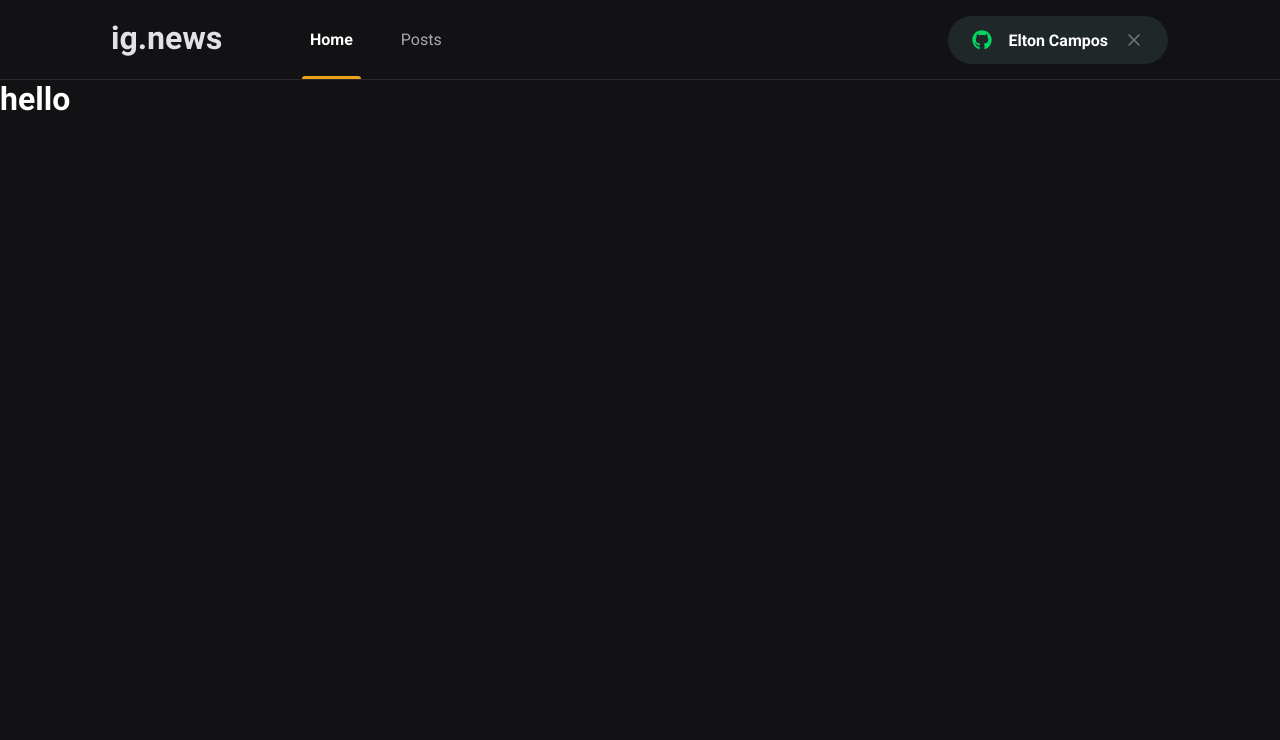
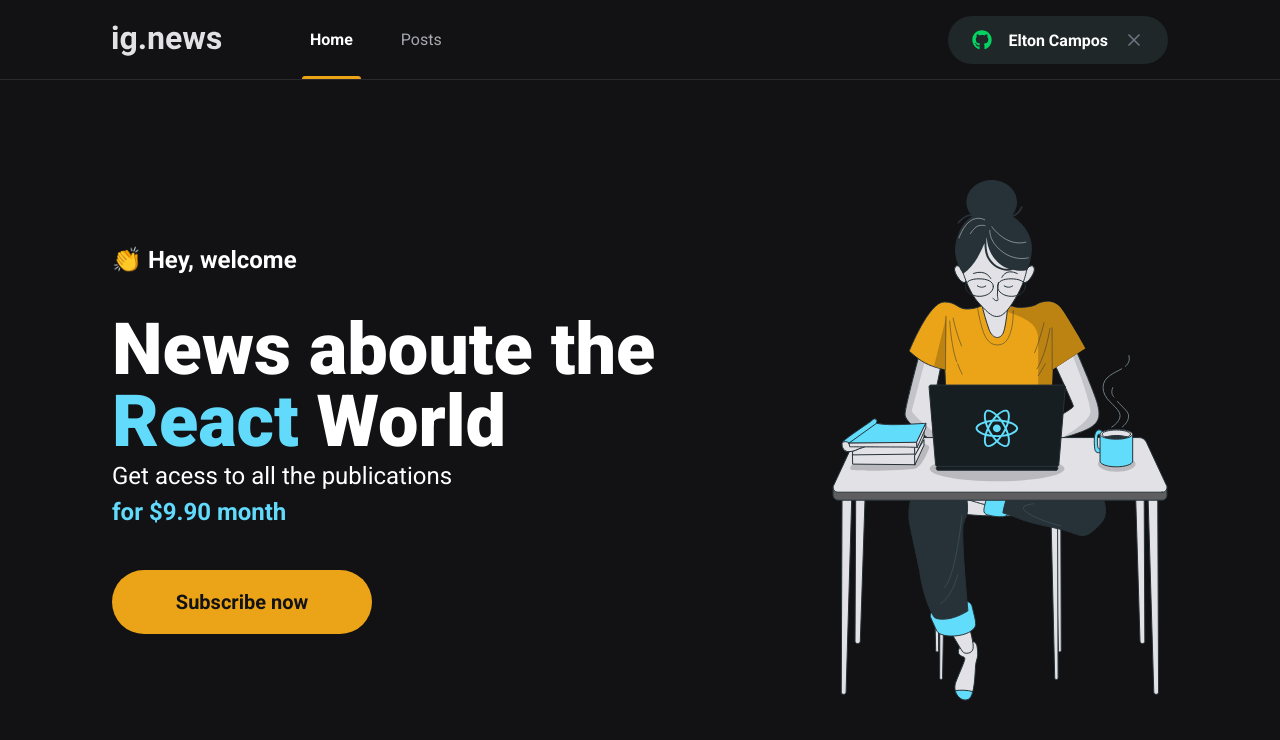
Before and after one commit to eltoncampos1/iginite-news, a Next.js app: page / in a window 1280 px wide. Shown: the top 740 px of the page. Built offline with nearby package versions, Linux system fonts and the light colour scheme.

Commit message:
chore: create home page

```diff
--- /dev/null
+++ b/src/components/SubscribeButton/index.tsx
@@ -0,0 +1,12 @@
+import styles from './styles.module.scss'
+
+export function SubscribeButton() {
+    return (
+        <button
+        type="button"
+        className={styles.subscribeButton}
+        >
+            Subscribe now
+        </button>
+    )
+}
--- /dev/null
+++ b/src/components/SubscribeButton/styles.module.scss
@@ -0,0 +1,20 @@
+.subscribeButton {
+    height: 4rem;
+    width: 260px;
+    border: 0;
+    border-radius: 2rem;
+    background: var(--yellow-500);
+    color: var(--gray-900);
+    font-size:1.25rem;
+    font-weight: bold;
+
+    display: flex;
+    align-items: center;
+    justify-content: center;
+
+    transition: filter 0.2s;
+
+    &:hover {
+        filter: brightness(0.8);
+    }
+}
--- /dev/null
+++ b/src/pages/home.module.scss
@@ -0,0 +1,46 @@
+.contentContainer {
+    max-width: 1120px;
+    margin: 0 auto;
+    padding: 0 2rem;
+    height: calc(100vh - 5rem);
+
+
+    display: flex;
+    align-items: center;
+    justify-content: space-between;
+}
+
+.hero {
+    max-width: 600px;
+
+    > span {
+        font-size: 1.5rem;
+        font-weight: bold;
+    }
+
+    h1 {
+        font-size: 4.5rem;
+        line-height: 4.5rem;
+        font-weight: 900;
+        margin-top: 2.5rem;
+
+        span {
+            color: var(--cyan-500);
+        }
+    }
+
+    p {
+        font-size: 1.5rem;
+        line-height: 2.25rem;
+        margin-bottom: 1.5rem;
+
+        span {
+            color: var(--cyan-500);
+            font-weight: bold;
+        }
+    }
+
+    button {
+        margin-top: 2.5rem;
+    }
+}
--- a/src/pages/index.tsx
+++ b/src/pages/index.tsx
@@ -1,12 +1,33 @@
 import Head from 'next/head'
+import Image from 'next/image'
+
+import styles from './home.module.scss'
+
+import AvatarSvg from '../../public/images/avatar.svg'
+import { SubscribeButton } from '../components/SubscribeButton'
 
 export default function Home() {
   return (
     <>
       <Head>
-        <title>Início | ig.news</title>
+        <title>Home | ig.news</title>
       </Head>
-      <h1>hello</h1>
+
+
+      <main className={styles.contentContainer}>
+        <section className={styles.hero}>
+          <span>👏 Hey, welcome</span>
+          <h1>News aboute the  <span>React</span> World</h1>
+          <p>
+            Get acess to all the publications <br></br>
+            <span>for $9.90 month</span>
+          </p>
+
+          <SubscribeButton />
+        </section>
+
+        <Image src={AvatarSvg} alt="Girl coding" />
+      </main>
     </>
   )
 }
```
